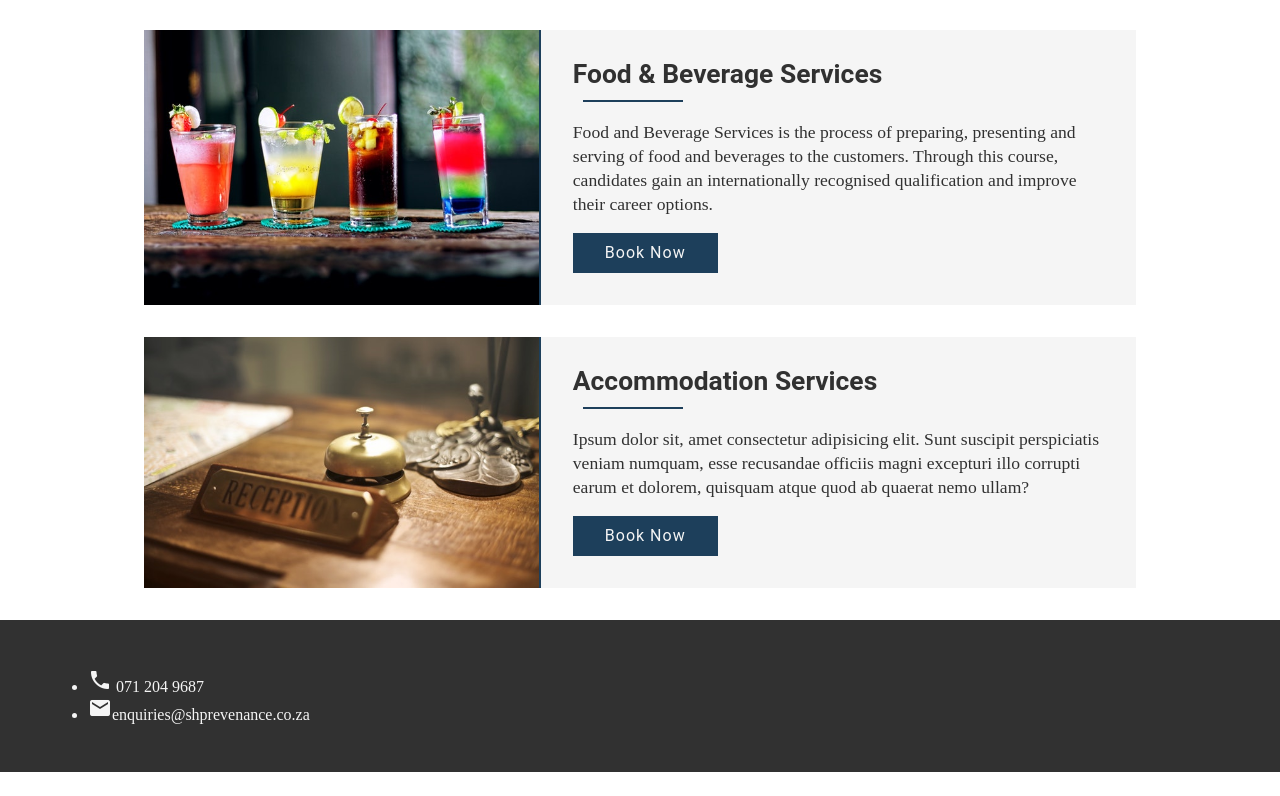
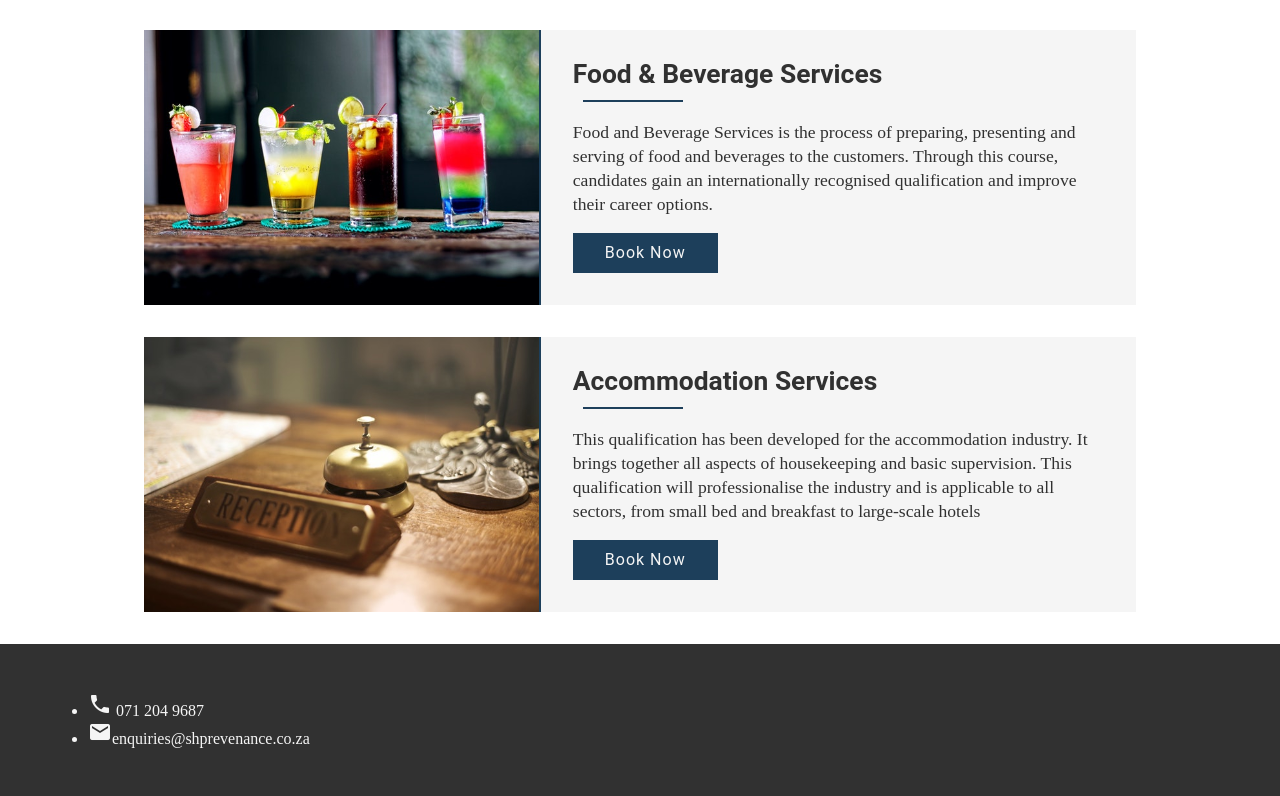
Before and after one commit to Spha88/hotel-school, a Next.js app: page /courses in a window 1280 px wide. Shown: the part 1090-1886 px from the top of the page. Before the commit the page ends 1862 px from the top, so only its background shows below. Built offline with nearby package versions, Linux system fonts and the light colour scheme.

Commit message:
Add course description

```diff
--- a/components/CoursesContent/CoursesContent.js
+++ b/components/CoursesContent/CoursesContent.js
@@ -76,9 +76,7 @@ const CoursesContent = () => {
                         ></div>
                         <div>
                             <h2>Accommodation Services</h2>
-                            <p>
-                                Ipsum dolor sit, amet consectetur adipisicing elit. Sunt suscipit perspiciatis veniam numquam, esse recusandae officiis magni excepturi illo corrupti earum et dolorem, quisquam atque quod ab quaerat nemo ullam?
-                                </p>
+                            <p>This qualification has been developed for the accommodation industry. It brings together all aspects of housekeeping and basic supervision. This qualification will professionalise the industry and is applicable to all sectors, from small bed and breakfast to large-scale hotels</p>
                             <Link href="/contact">
                                 <a>Book Now</a>
                             </Link>
```
